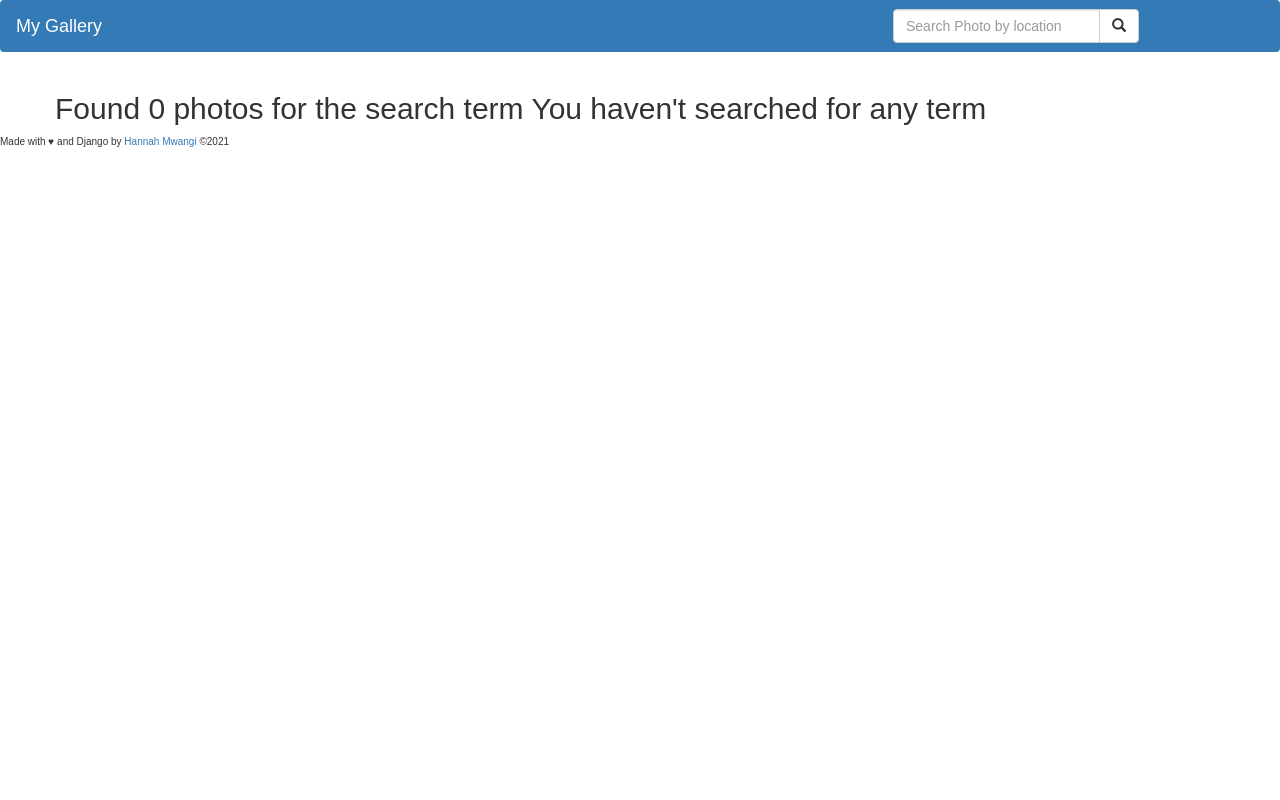
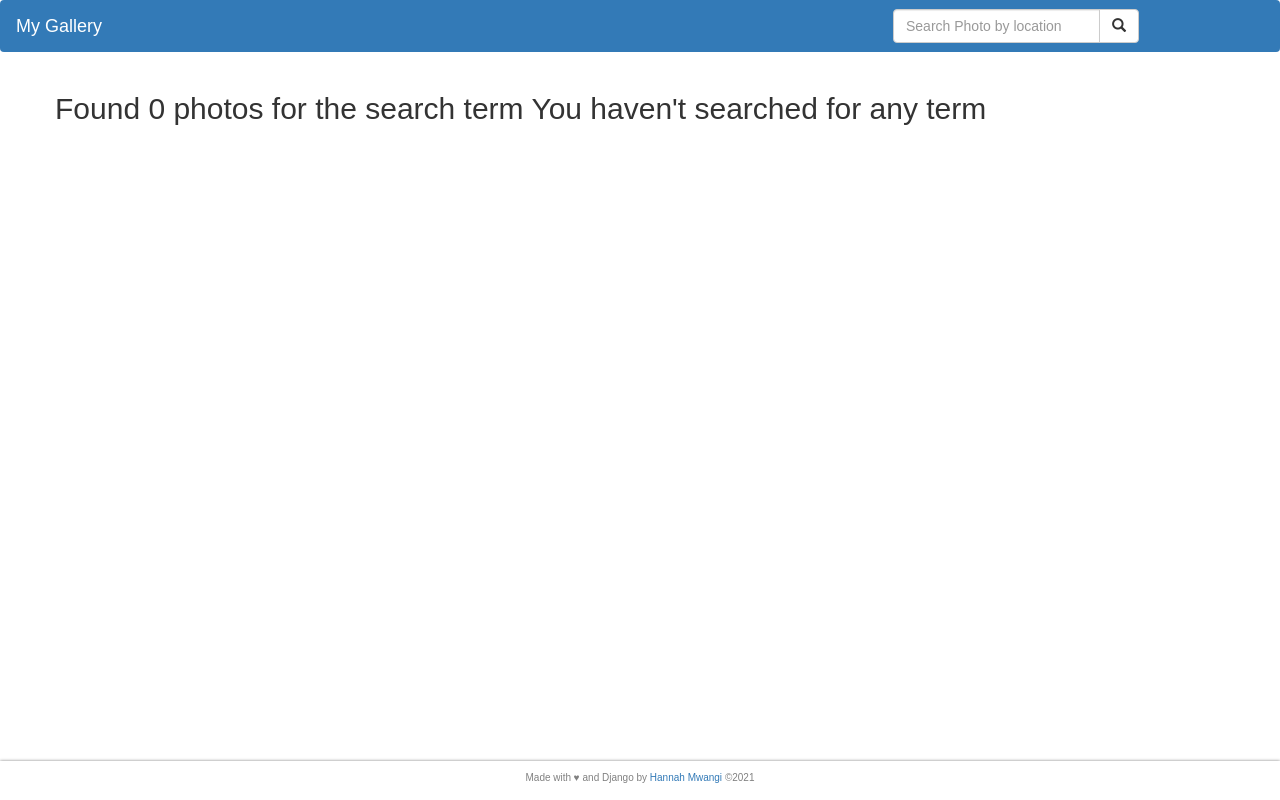
Before and after one commit to 299hannah/gallery, a Django app: page /search/ in a window 1280 px wide. Run offline with Django 3.2, Linux system fonts and the light colour scheme; parts of the project's set-up code (start-up, migrations or seed data) failed here and were passed over; some libraries are stand-ins or nearby versions.

Commit message:
;style footer

```diff
--- a/photos/static/css/style.css
+++ b/photos/static/css/style.css
@@ -1,5 +1,6 @@
 @import url("https://fonts.googleapis.com/css?family=Montserrat:100,100italic,200,200italic,300,300italic,regular,italic,500,500italic,600,600italic,700,700italic,800,800italic,900,900italic");
 @import url('https://fonts.googleapis.com/css2?family=Dancing+Script&display=swap');
+
 
 
 /* my colors */
@@ -110,3 +111,17 @@ body {
     color: black;
 
 }
+
+
+.footer {
+    position: fixed;
+    bottom: 0;
+    text-align: center;
+    -webkit-box-shadow: 0 0 3px grey;
+            box-shadow: 0 0 3px grey;
+    padding-top: 1rem;
+    padding-bottom: 0.5rem;
+    width: 100%;
+    color: grey;
+    background-color: white;
+  }
```
